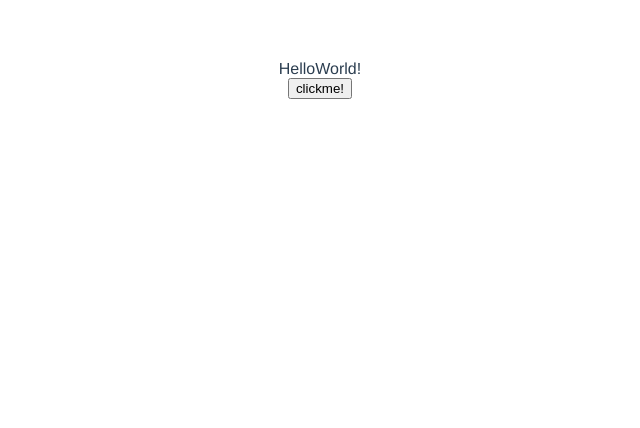
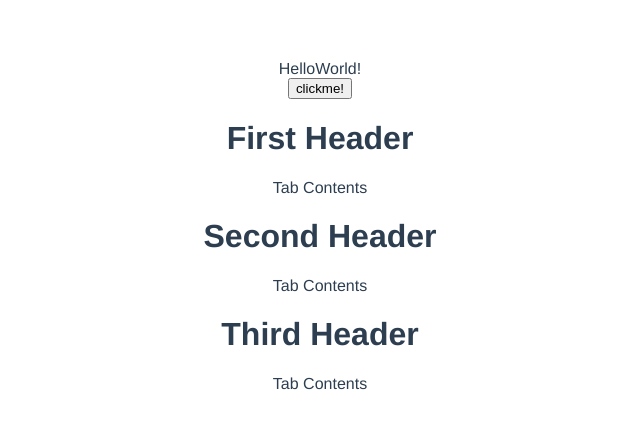
Before and after one commit to AntBean94/TIL, a Vue app in the folder Vue/app/helloworld/: page / in a window 1280 px wide. Shown: the top 428 px of the page, without its empty margins (320-960 px from the left). Built offline with nearby package versions, Linux system fonts and the light colour scheme.

Commit message:
TIL: Vue slot

```diff
--- a/Vue/app/helloworld/src/App.vue
+++ b/Vue/app/helloworld/src/App.vue
@@ -2,17 +2,20 @@
   <div id="app">
     HelloWorld!
     <axios></axios>
+    <tab-container></tab-container>
   </div>
 </template>
 
 <script>
 
 import axios from '@/components/axios'
+import TabContainer from './components/TabContainer.vue'
 
 export default {
   name: 'App',
   components: {
-    axios
+    axios,
+    TabContainer
   }
 }
 </script>
--- /dev/null
+++ b/Vue/app/helloworld/src/components/ButtonTab.vue
@@ -0,0 +1,21 @@
+<template>
+  <div class="tab panel">
+      <!-- 탭 헤더 -->
+      <!-- 이 컴포넌트를 등록한 상위 컴포넌트에서 아래 슬롯 태그 영역을 구현하지 않으면 해당 부분은 공백으로 표시된다. -->
+      <slot></slot>
+      <!-- 탭 본문 -->
+      <div class="content">
+          Tab Contents
+      </div>
+  </div>
+</template>
+
+<script>
+export default {
+
+}
+</script>
+
+<style>
+
+</style>
--- /dev/null
+++ b/Vue/app/helloworld/src/components/TabContainer.vue
@@ -0,0 +1,29 @@
+<template>
+    <div>
+        <button-tab>
+            <!-- slot 영역 -->
+            <h1>First Header</h1>
+        </button-tab>
+        <button-tab>
+            <!-- slot 영역 -->
+            <h1>Second Header</h1>
+        </button-tab>
+        <button-tab>
+            <!-- slot 영역 -->
+            <h1>Third Header</h1>
+        </button-tab>
+    </div>
+</template>
+
+<script>
+import ButtonTab from './ButtonTab.vue'
+export default {
+    components: {
+        ButtonTab
+    }
+}
+</script>
+
+<style>
+
+</style>
```
